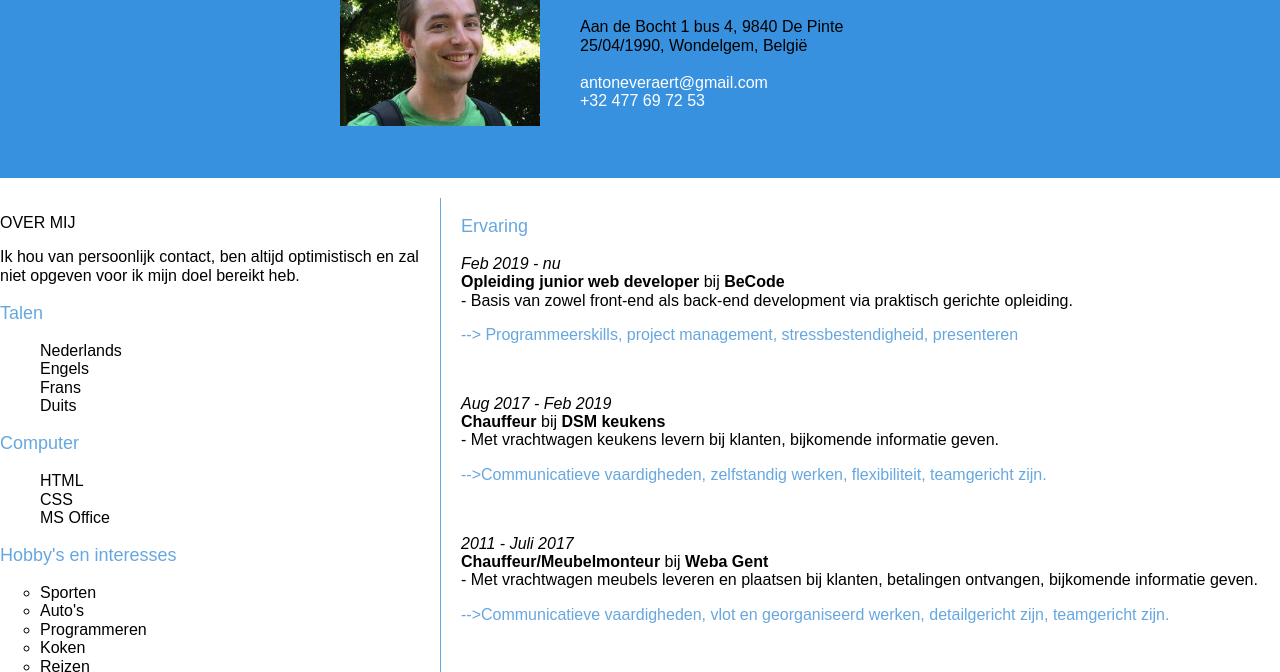
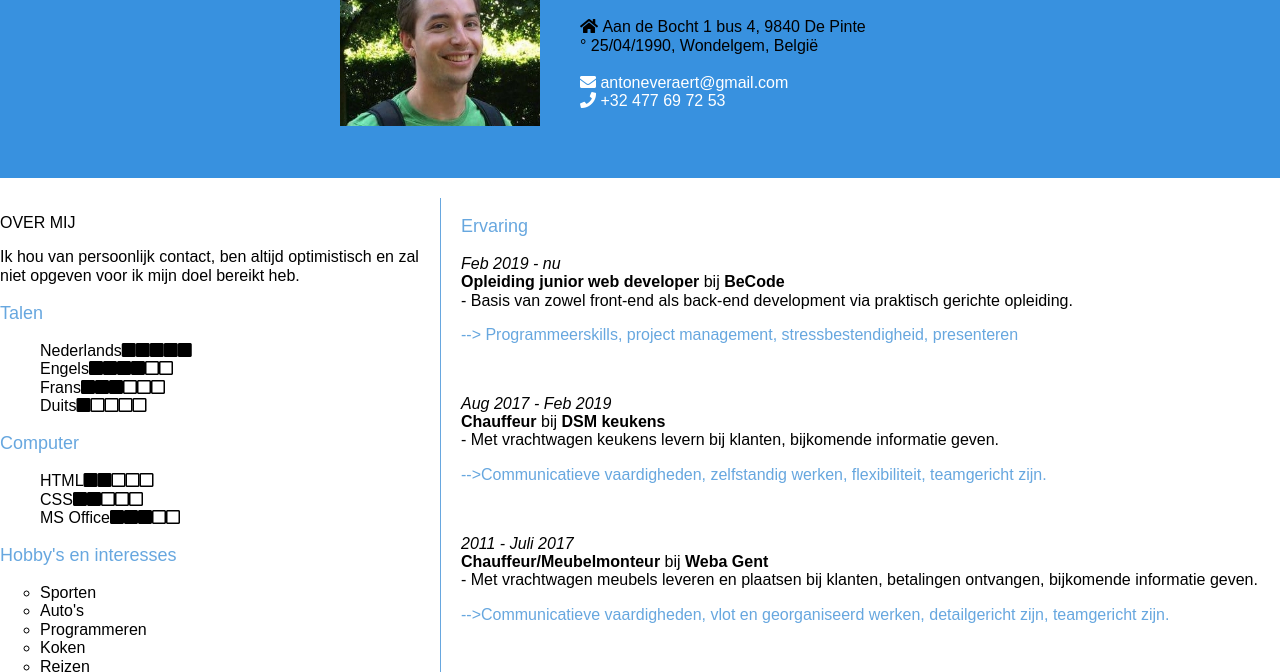
Before and after one commit to Anton90/My-CV, a plain HTML site: page index.html in a window 1280 px wide. Shown: the part 113-785 px from the top of the page. Drawn offline with nearby package versions, Linux system fonts and the light colour scheme.

Commit message:
added icons

```diff
--- a/index.html
+++ b/index.html
@@ -10,7 +10,6 @@
 
 </head>
 <body>
-
   <div class="container">
     <div class="general">
       <div class="picture">
@@ -19,11 +18,11 @@
       <div class="info">
         <h1>&nbsp &nbspCV Anton Everaert</h1>
         <ul>
-          <li>Aan de Bocht 1 bus 4, 9840 De Pinte</li>
-          <li>25/04/1990, Wondelgem, België</li>
+          <li><i class="fas fa-home"></i>&nbspAan de Bocht 1 bus 4, 9840 De Pinte</li>
+          <li>° 25/04/1990, Wondelgem, België</li>
           <br>
-          <li class="emailphone">antoneveraert@gmail.com</li>
-          <li class="emailphone">+32 477 69 72 53</li>
+          <li class="emailphone"><i class="fas fa-envelope"></i>&nbspantoneveraert@gmail.com</li>
+          <li class="emailphone"><i class="fas fa-phone"></i>&nbsp+32 477 69 72 53</li>
         </ul>
       </div>
     </div>
@@ -37,19 +36,19 @@
       <div class="languages">
           <p class="subtitle">Talen</p>
           <ul>
-            <li>Nederlands</li>
-            <li>Engels</li>
-            <li>Frans</li>
-            <li>Duits</li>
+            <li>Nederlands<i class="fas fa-square"></i><i class="fas fa-square"></i><i class="fas fa-square"></i><i class="fas fa-square"></i><i class="fas fa-square"></i></li>
+            <li>Engels<i class="fas fa-square"></i><i class="fas fa-square"></i><i class="fas fa-square"></i><i class="fas fa-square"></i><i class="far fa-square"></i><i class="far fa-square"></i></li>
+            <li>Frans<i class="fas fa-square"></i><i class="fas fa-square"></i><i class="fas fa-square"></i><i class="far fa-square"></i><i class="far fa-square"></i><i class="far fa-square"></i></li>
+            <li>Duits<i class="fas fa-square"></i><i class="far fa-square"></i><i class="far fa-square"></i><i class="far fa-square"></i><i class="far fa-square"></i></li>
           </ul>
       </div>
 
       <div class="pcskills">
           <p class="subtitle">Computer<p>
           <ul>
-            <li>HTML</li>
-            <li>CSS</li>
-            <li>MS Office</li>
+            <li>HTML<i class="fas fa-square"></i><i class="fas fa-square"></i><i class="far fa-square"></i><i class="far fa-square"></i><i class="far fa-square"></i></li>
+            <li>CSS<i class="fas fa-square"></i><i class="fas fa-square"></i><i class="far fa-square"></i><i class="far fa-square"></i><i class="far fa-square"></i></li>
+            <li>MS Office<i class="fas fa-square"></i><i class="fas fa-square"></i><i class="fas fa-square"></i><i class="far fa-square"></i><i class="far fa-square"></i></li>
           </ul>
       </div>
 
```
